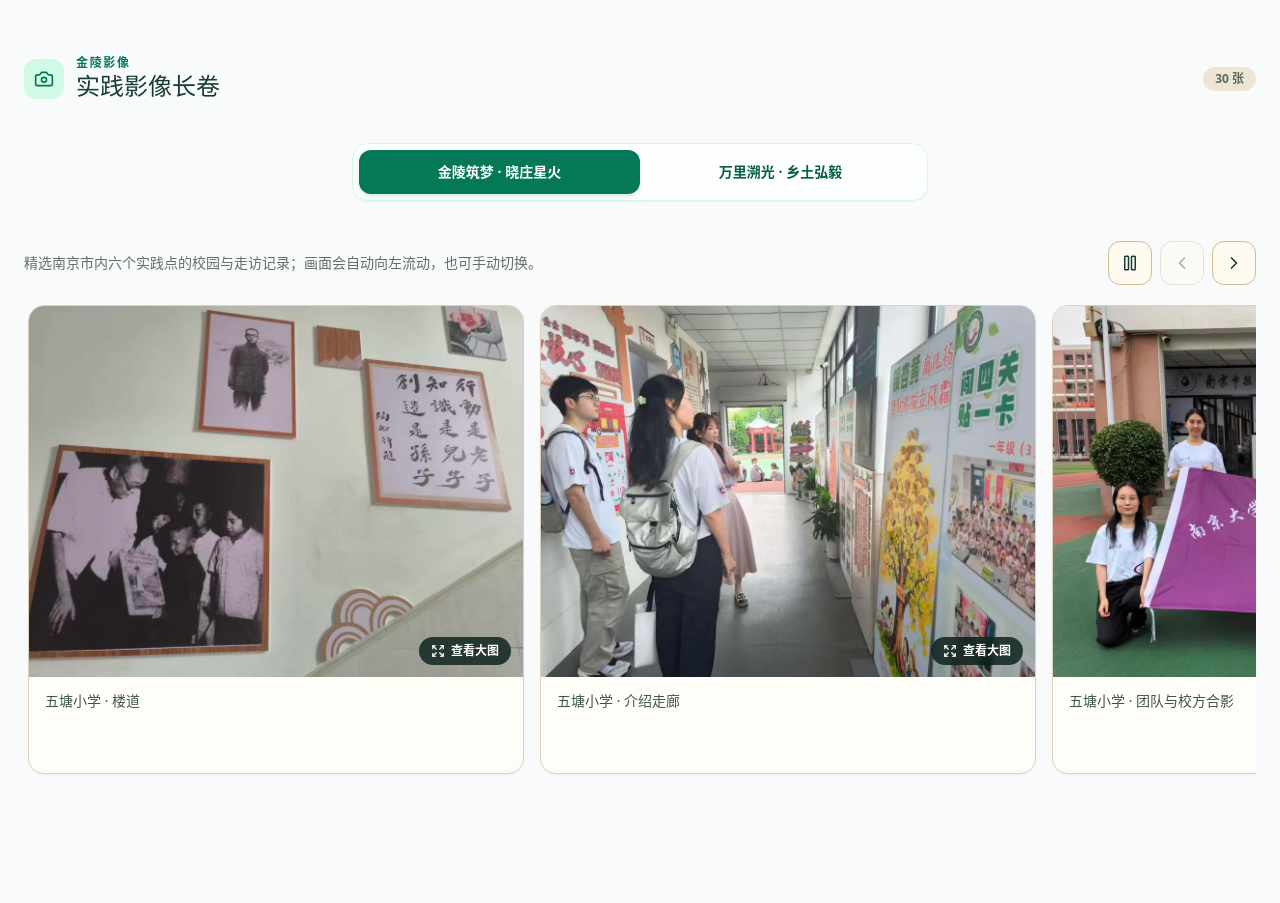
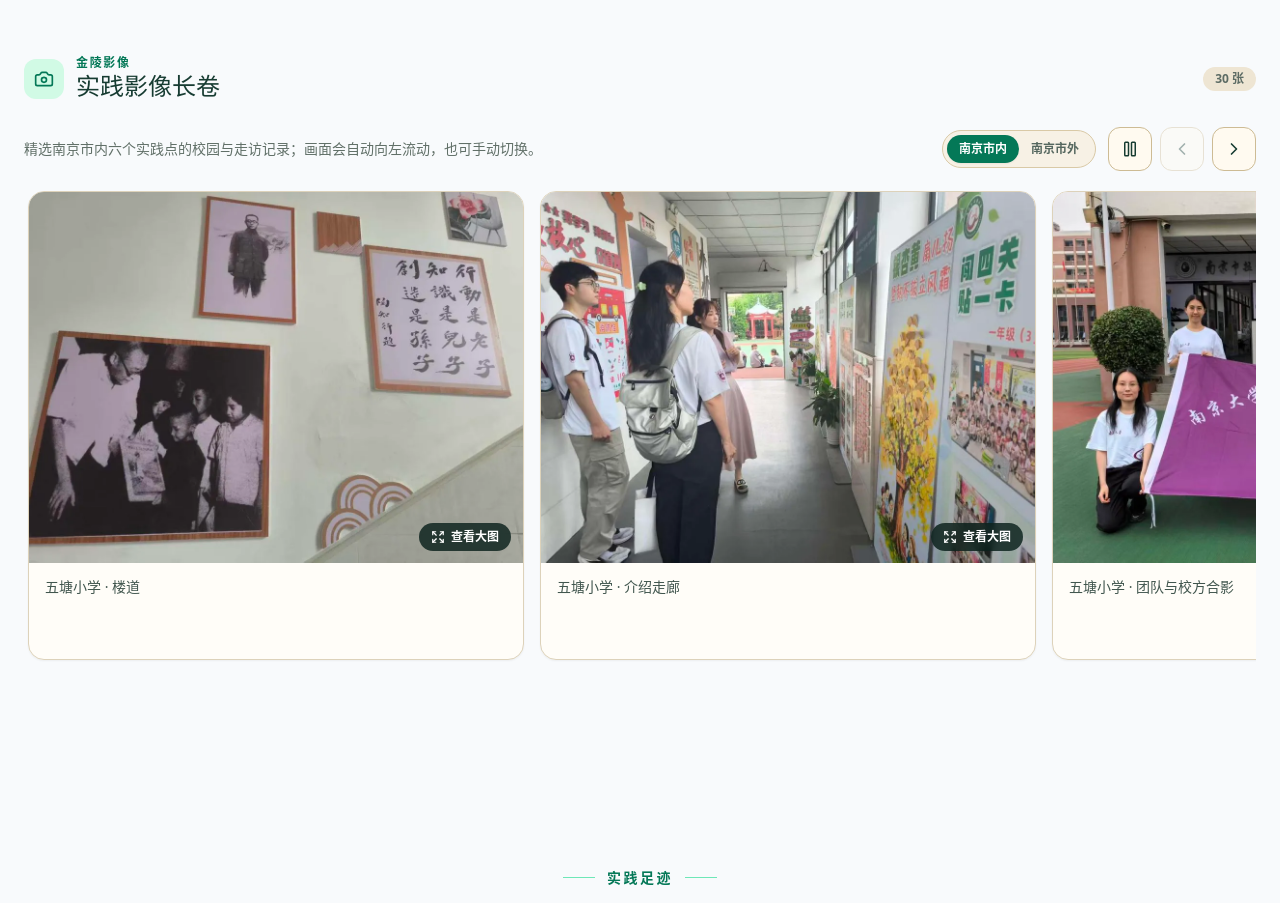
Before and after one commit to labman-1/xingzhisuguang, a React (Vite) app: page /#/ in a window 1280 px wide. Shown: the part 940-1843 px from the top of the page. Built offline with nearby package versions, Linux system fonts and the light colour scheme.

Commit message:
refactor(gallery): compact region switcher

```diff
--- /dev/null
+++ b/src/components/GalleryRegionToggle.jsx
@@ -0,0 +1,63 @@
+import { useRef } from 'react';
+import { REGION } from '../content';
+
+const GALLERY_REGIONS = [
+  { value: REGION.NANJING, label: '南京市内' },
+  { value: REGION.NATIONAL, label: '南京市外' },
+];
+
+export default function GalleryRegionToggle({ activeRegion, onChange }) {
+  const tabListRef = useRef(null);
+
+  const selectRegion = (region) => {
+    onChange(region);
+    tabListRef.current?.querySelector(`[data-region="${region}"]`)?.focus();
+  };
+
+  const handleKeyDown = (event) => {
+    const currentIndex = GALLERY_REGIONS.findIndex((item) => item.value === activeRegion);
+    let nextIndex = null;
+
+    if (event.key === 'ArrowLeft') nextIndex = currentIndex - 1;
+    if (event.key === 'ArrowRight') nextIndex = currentIndex + 1;
+    if (event.key === 'Home') nextIndex = 0;
+    if (event.key === 'End') nextIndex = GALLERY_REGIONS.length - 1;
+    if (nextIndex == null) return;
+
+    event.preventDefault();
+    const normalizedIndex = (nextIndex + GALLERY_REGIONS.length) % GALLERY_REGIONS.length;
+    selectRegion(GALLERY_REGIONS[normalizedIndex].value);
+  };
+
+  return (
+    <div
+      ref={tabListRef}
+      role="tablist"
+      aria-label="实践影像区域"
+      onKeyDown={handleKeyDown}
+      className="inline-flex shrink-0 items-center rounded-full border border-[#d9c9a6] bg-[#f7f1e5] p-1"
+    >
+      {GALLERY_REGIONS.map((region) => {
+        const isActive = activeRegion === region.value;
+        return (
+          <button
+            key={region.value}
+            role="tab"
+            type="button"
+            data-region={region.value}
+            aria-selected={isActive}
+            tabIndex={isActive ? 0 : -1}
+            onClick={() => onChange(region.value)}
+            className={`rounded-full px-3 py-2 text-xs font-bold leading-none transition focus-visible:outline-none focus-visible:ring-2 focus-visible:ring-emerald-600 focus-visible:ring-offset-1 ${
+              isActive
+                ? 'bg-emerald-700 text-white shadow-sm'
+                : 'text-[#55675f] hover:bg-white/80 hover:text-emerald-800'
+            }`}
+          >
+            {region.label}
+          </button>
+        );
+      })}
+    </div>
+  );
+}
--- a/src/components/PhotoWall.jsx
+++ b/src/components/PhotoWall.jsx
@@ -215,13 +215,13 @@ export default function PhotoWall({
         </span>
       </div>
 
-      {groupSelector && <div className="my-8 md:my-10">{groupSelector}</div>}
-
       {normalizedPhotos.length > 0 ? (
         <div className="relative">
-          <div className="mb-4 flex flex-col items-start justify-between gap-4 sm:flex-row sm:items-center">
-            <p className="text-sm text-[#617068]">{description}</p>
-            <div className="flex shrink-0 self-end gap-2">
+          <div className="mb-4 mt-6 flex flex-col gap-3 lg:flex-row lg:items-center lg:justify-between">
+            <p className="min-w-0 text-sm text-[#617068]">{description}</p>
+            <div className="flex w-full flex-wrap items-center justify-between gap-3 lg:w-auto lg:flex-nowrap lg:justify-end">
+              {groupSelector}
+              <div className="ml-auto flex shrink-0 gap-2">
                 {autoPlay && normalizedPhotos.length > 1 && (
                   <button
                     type="button"
@@ -253,6 +253,7 @@ export default function PhotoWall({
                 >
                   <ChevronRight aria-hidden="true" size={20} />
                 </button>
+              </div>
             </div>
           </div>
 
--- a/src/pages/HomePage.jsx
+++ b/src/pages/HomePage.jsx
@@ -1,7 +1,7 @@
 import { useState } from 'react';
+import GalleryRegionToggle from '../components/GalleryRegionToggle';
 import Hero from '../components/Hero';
 import PhotoWall from '../components/PhotoWall';
-import RegionTabs from '../components/RegionTabs';
 import SchoolList from '../components/SchoolList';
 import {
   getVisibleEducationalIdeas,
@@ -69,10 +69,9 @@ export default function HomePage() {
         showCredit={false}
         collectionKey={activeGalleryRegion}
         groupSelector={(
-          <RegionTabs
+          <GalleryRegionToggle
             activeRegion={activeGalleryRegion}
             onChange={setActiveGalleryRegion}
-            ariaLabel="实践影像区域"
           />
         )}
       />
```
Also changed, not shown: 1 other file (tests, documents, lock files or other folders). Lines whose indentation alone changed are shown as unchanged.
